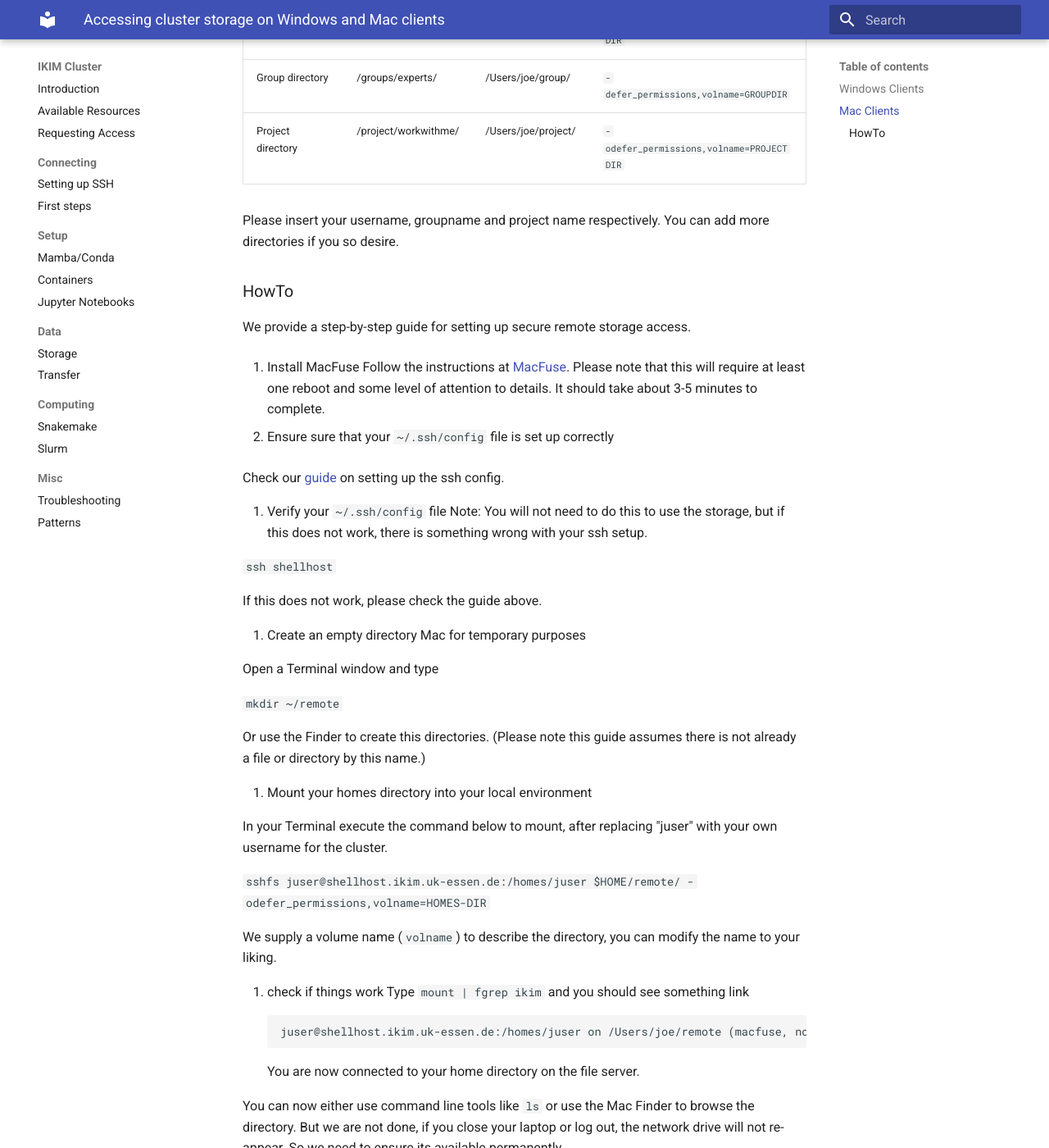
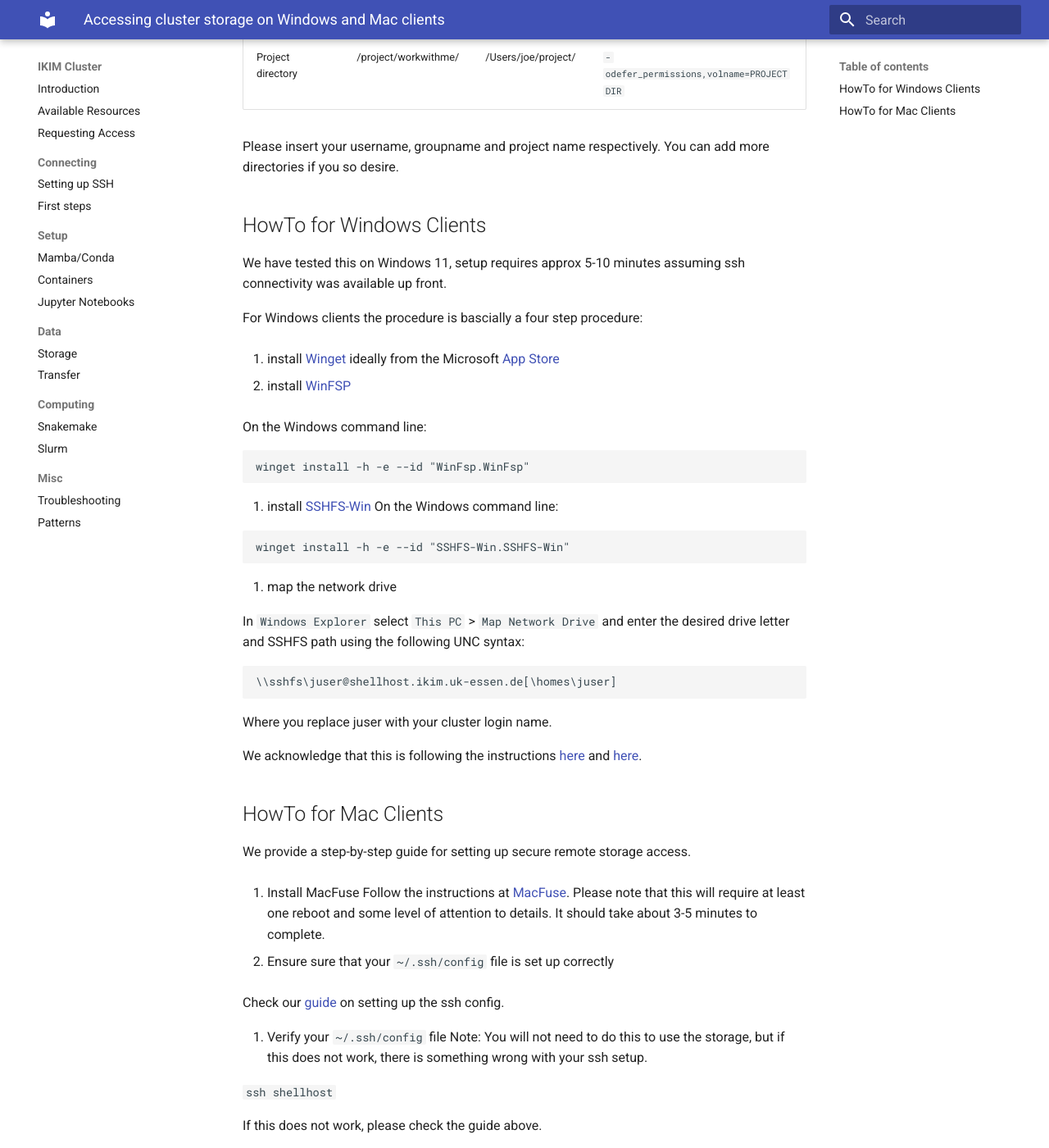
Before and after one commit to IKIM-Essen/ClusterDocs, an MkDocs documentation site: the page built from docs/accessing-storage.md, in a window 1280 px wide and 1400 px high, scrolled down 739 px. Shown: the whole window at 82% size. Built offline with MkDocs 1.6.1 and Material for MkDocs 9.7.7, drawn with Linux system fonts in a browser that asks for light colours; some of the changed text lies outside the part shown.

Commit message:
added a prelim version of the SSHFS documentation for Windows. restructured accessing-storage document

````diff
--- a/docs/accessing-storage.md
+++ b/docs/accessing-storage.md
@@ -1,13 +1,6 @@
 # Accessing cluster storage on Windows and Mac clients
 
-## Windows Clients
-
-Following these [instructions](https://github.com/winfsp/sshfs-win) set up sshFS for Windows.
-
-
-https://www.petergirnus.com/blog/how-to-sshfs-on-windows
-
-## Mac Clients
+You can access storage on the cluster directly from your laptop (or if need be from a desktop computer). This is not intended for transferring large amounts of data, but rather for editing a spreadsheet needed for the next experiment that is stored on a server in the IKIM network and is mounted to the lab instrument.
 
 Secure access to file server storage in the cluster is available via sshFS. It is not intended for large file transfer. See [XXXX](http://some.where) for options for large file transfer.
 
@@ -26,7 +19,41 @@
 
 Please insert your username, groupname and project name respectively. You can add more directories if you so desire.
 
-### HowTo
+## HowTo for Windows Clients
+
+We have tested this on Windows 11, setup requires approx 5-10 minutes assuming ssh connectivity was available up front.
+
+For Windows clients the procedure is bascially a four step procedure:
+
+1. install [Winget](https://github.com/microsoft/winget-cli) ideally from the Microsoft [App Store](https://www.microsoft.com/p/app-installer/9nblggh4nns1)
+
+2. install [WinFSP](https://github.com/billziss-gh/winfsp/releases/latest)
+
+On the Windows command line:
+```
+winget install -h -e --id "WinFsp.WinFsp"
+```
+
+3. install [SSHFS-Win](https://github.com/billziss-gh/sshfs-win/releases)
+On the Windows command line:
+
+```
+winget install -h -e --id "SSHFS-Win.SSHFS-Win"
+```
+
+4. map the network drive
+
+In `Windows Explorer` select `This PC` > `Map Network Drive` and enter the desired drive letter and SSHFS path using the following UNC syntax:
+
+```
+\\sshfs\juser@shellhost.ikim.uk-essen.de[\homes\juser]
+```
+
+Where you replace juser with your cluster login name.
+
+We acknowledge that this is following the instructions [here](https://github.com/winfsp/sshfs-win) and [here](https://www.petergirnus.com/blog/how-to-sshfs-on-windows).
+
+## HowTo for Mac Clients
 
 We provide a step-by-step guide for setting up secure remote storage access.
 
````
